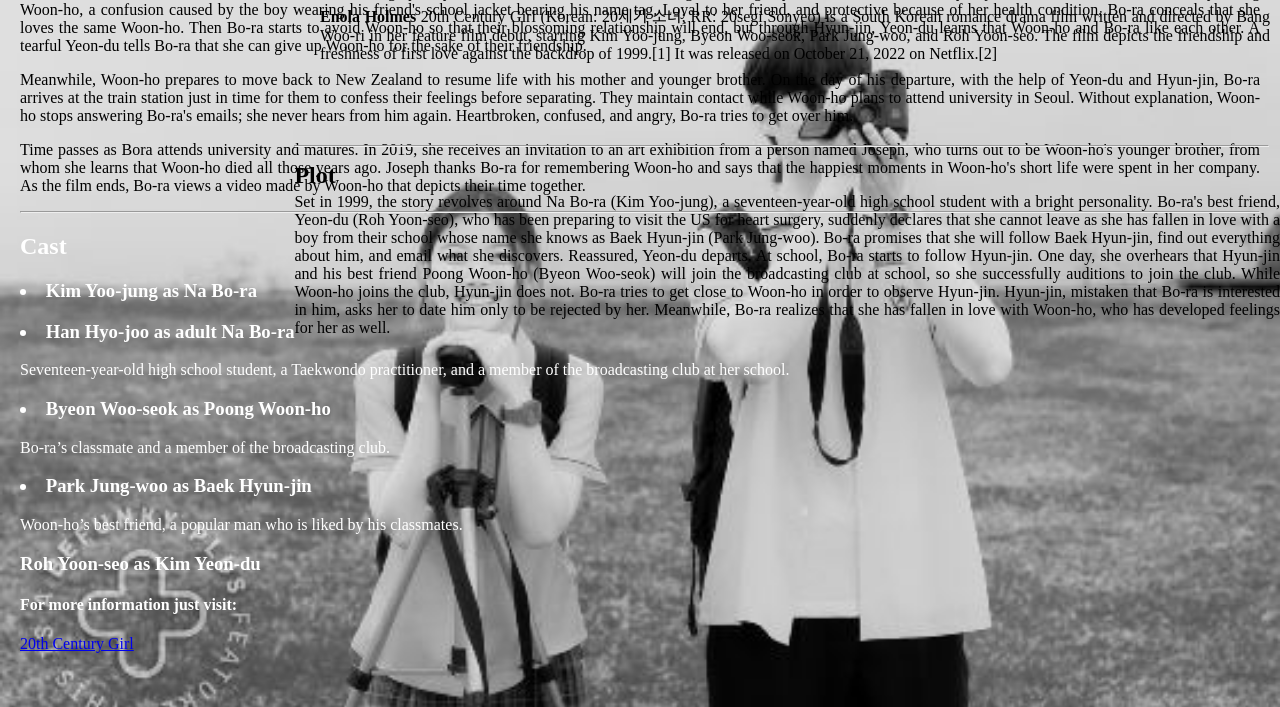
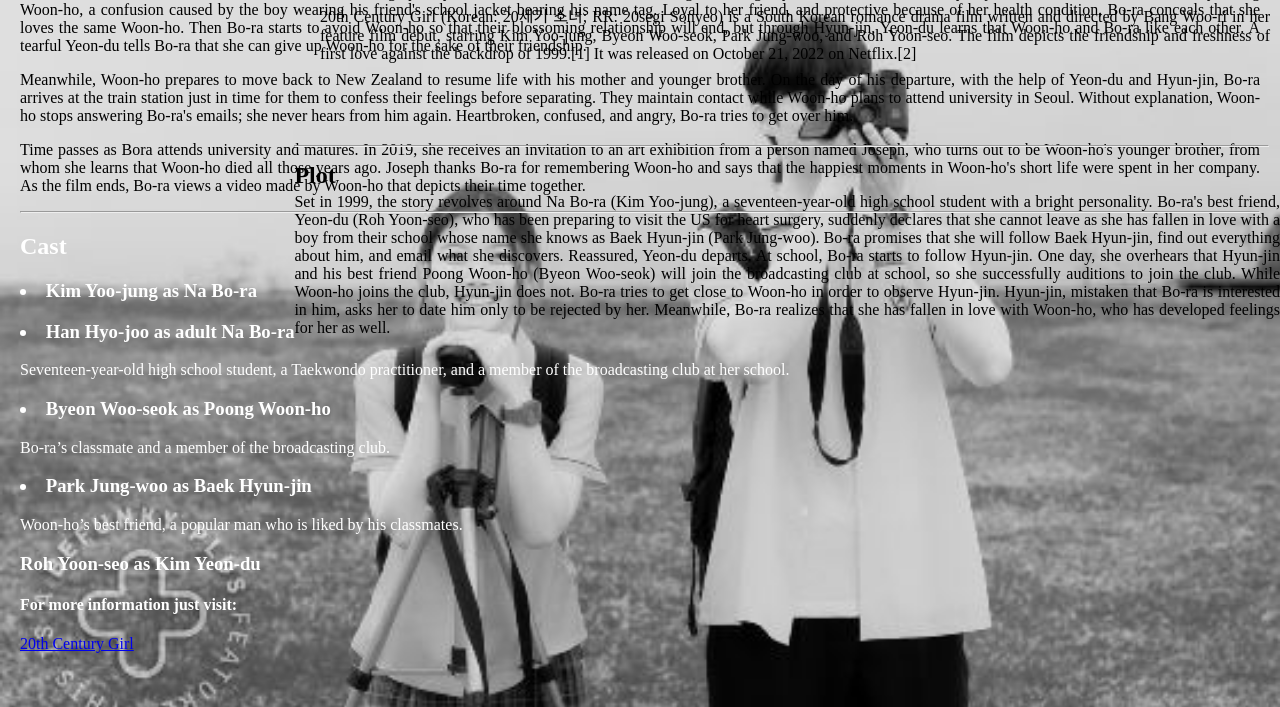
Before and after one commit to dyannz/Ladyann, a plain HTML site: page diez.html in a window 1280 px wide. Shown: the part 93-800 px from the top of the page. Drawn offline with Linux system fonts and the light colour scheme.

Commit message:
Update diez.html

```diff
--- a/diez.html
+++ b/diez.html
@@ -29,7 +29,7 @@
 <body>
 	<!-- top of my HTML -->
 	<h1 style="text-align:center;position:absolute; left: 50%; ">20th Century Girl </h1>
-	<p style="position: absolute; top: 10%; left: 25%; text-align: justify; margin-right: 10px; "> <strong> Enola Holmes </strong> 20th Century Girl (Korean: 20세기 소녀; RR: 20segi Sonyeo) is a South Korean romance drama film written and directed by Bang Woo-ri in her feature film debut, starring Kim Yoo-jung, Byeon Woo-seok, Park Jung-woo, and Roh Yoon-seo. The film depicts the friendship and freshness of first love against the backdrop of 1999.[1] It was released on October 21, 2022 on Netflix.[2] </p>
+	<p style="position: absolute; top: 10%; left: 25%; text-align: justify; margin-right: 10px; "> </strong> 20th Century Girl (Korean: 20세기 소녀; RR: 20segi Sonyeo) is a South Korean romance drama film written and directed by Bang Woo-ri in her feature film debut, starring Kim Yoo-jung, Byeon Woo-seok, Park Jung-woo, and Roh Yoon-seo. The film depicts the friendship and freshness of first love against the backdrop of 1999.[1] It was released on October 21, 2022 on Netflix.[2] </p>
 
    <a href="https://www.netflix.com/title/81472752?trackId=255824129&trackIdJaw=255824129&trackIdEpisode=255824129&trackIdTrailer=255824129&dpRightClick=1">
         <img src="20thCenturyGirl.jpg" alt="20th Century Girl">
```
